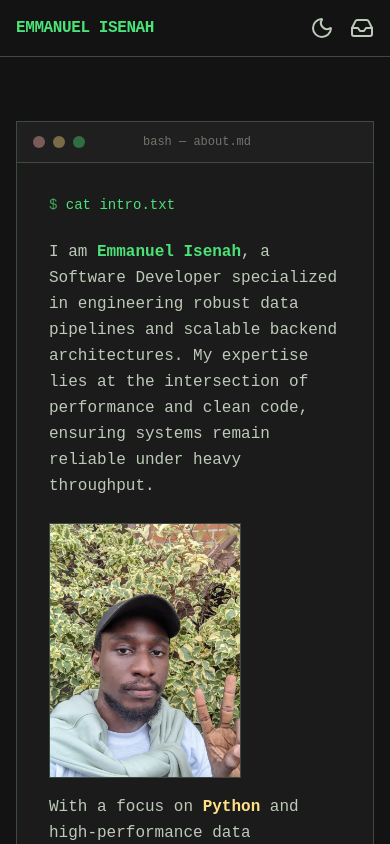
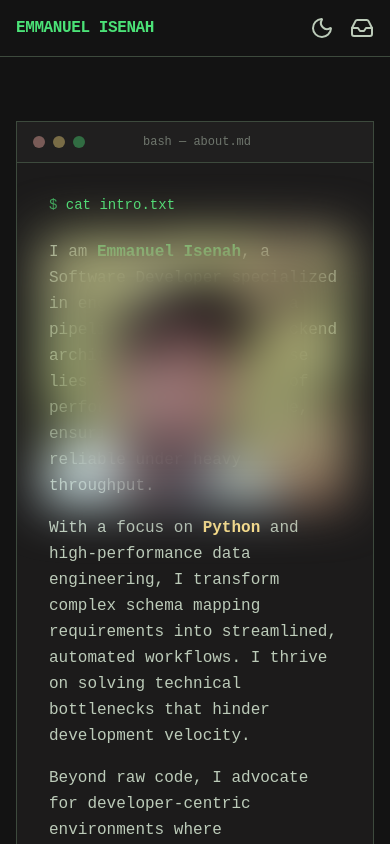
Before and after one commit to Armadillidiid/portfolio, a React (Vite) app: page / in a window 390 px wide. Shown: the top 844 px of the page. Built offline with nearby package versions, Linux system fonts and the light colour scheme.

Commit message:
feat: reflow hero image as blurred mobile bg and desktop rounded portrait

```diff
--- a/src/components/about/hero-section.tsx
+++ b/src/components/about/hero-section.tsx
@@ -10,7 +10,7 @@ export function HeroSection() {
       <TerminalLine command="cat intro.txt" />
 
       <div className="space-y-4 text-base text-muted-foreground leading-relaxed">
-        <div className="grid grid-cols-1 md:grid-cols-[1fr_14rem] gap-6 items-start">
+        <div className="relative grid grid-cols-1 items-start gap-6 md:grid-cols-[minmax(0,1fr)_19rem] md:gap-8">
           <p>
             I am <span className="text-primary font-bold">Emmanuel Isenah</span>, a Software
             Developer specialized in engineering robust data pipelines and scalable backend
@@ -22,7 +22,7 @@ export function HeroSection() {
             alt="Portrait of Emmanuel Isenah"
             width={720}
             height={960}
-            className="w-48 md:w-full h-auto border border-border"
+            className="pointer-events-none absolute inset-0 z-0 !m-0 h-full w-full scale-[1.04] object-cover blur-xl transition-opacity duration-500 ease-out md:relative md:z-10 md:block md:!m-0 md:h-full md:w-full md:object-cover md:rounded-[8px]"
           />
         </div>
         <p>
```
